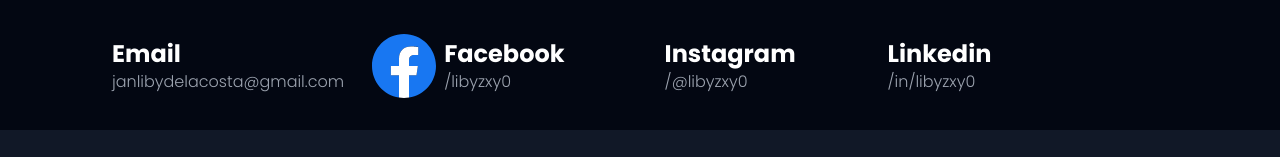
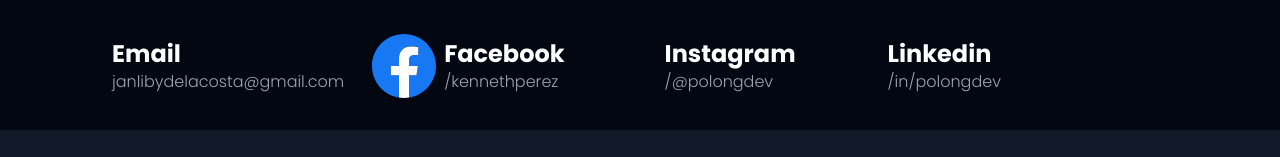
Before and after one commit to PolongDev/modern-portfolio, a React (Vite) app: page / in a window 1280 px wide. Shown: the part 3063-3220 px from the top of the page. Built offline with nearby package versions, Linux system fonts and the light colour scheme; some icons are missing.

Commit message:
Update Contact.tsx

```diff
--- a/src/sections/Contact.tsx
+++ b/src/sections/Contact.tsx
@@ -30,37 +30,37 @@ export default function Contact() {
           </SlideAnimation>
           <SlideAnimation>
           <a
-            href="https://facebook.com/libyzxy0"
+            href="https://facebook.com/herkenneth"
             className="flex flex-row text-sky-300 items-center mt-5 mr-5"
           >
             <Icon className="h-16 w-16" icon="logos:facebook" />
             <div className="flex flex-col">
               <h1 className="text-white text-2xl font-bold mx-2">Facebook</h1>
-              <p className="text-gray-400 mx-2">/libyzxy0</p>
+              <p className="text-gray-400 mx-2">/kennethperez</p>
             </div>
           </a>
           </SlideAnimation>
           <SlideAnimation>
           <a
-            href="https://instagram.com/libyzxy0"
+            href="https://instagram.com/polongdev"
             className="flex flex-row text-sky-300 items-center mt-5 mr-3"
           >
             <Icon className="h-16 w-16" icon="skill-icons:instagram" />
             <div className="flex flex-col">
               <h1 className="text-white text-2xl font-bold mx-2">Instagram</h1>
-              <p className="text-gray-400 mx-2">/@libyzxy0</p>
+              <p className="text-gray-400 mx-2">/@polongdev</p>
             </div>
           </a>
           </SlideAnimation>
           <SlideAnimation>
           <a
-            href="https://linkedin.com/in/libyzxy0"
+            href="https://linkedin.com/in/polongdev"
             className="flex flex-row text-sky-300 items-center mt-5 mr-3"
           >
             <Icon className="h-16 w-16" icon="skill-icons:linkedin" />
             <div className="flex flex-col">
               <h1 className="text-white text-2xl font-bold mx-2">Linkedin</h1>
-              <p className="text-gray-400 mx-2">/in/libyzxy0</p>
+              <p className="text-gray-400 mx-2">/in/polongdev</p>
             </div>
           </a>
           </SlideAnimation>
```
